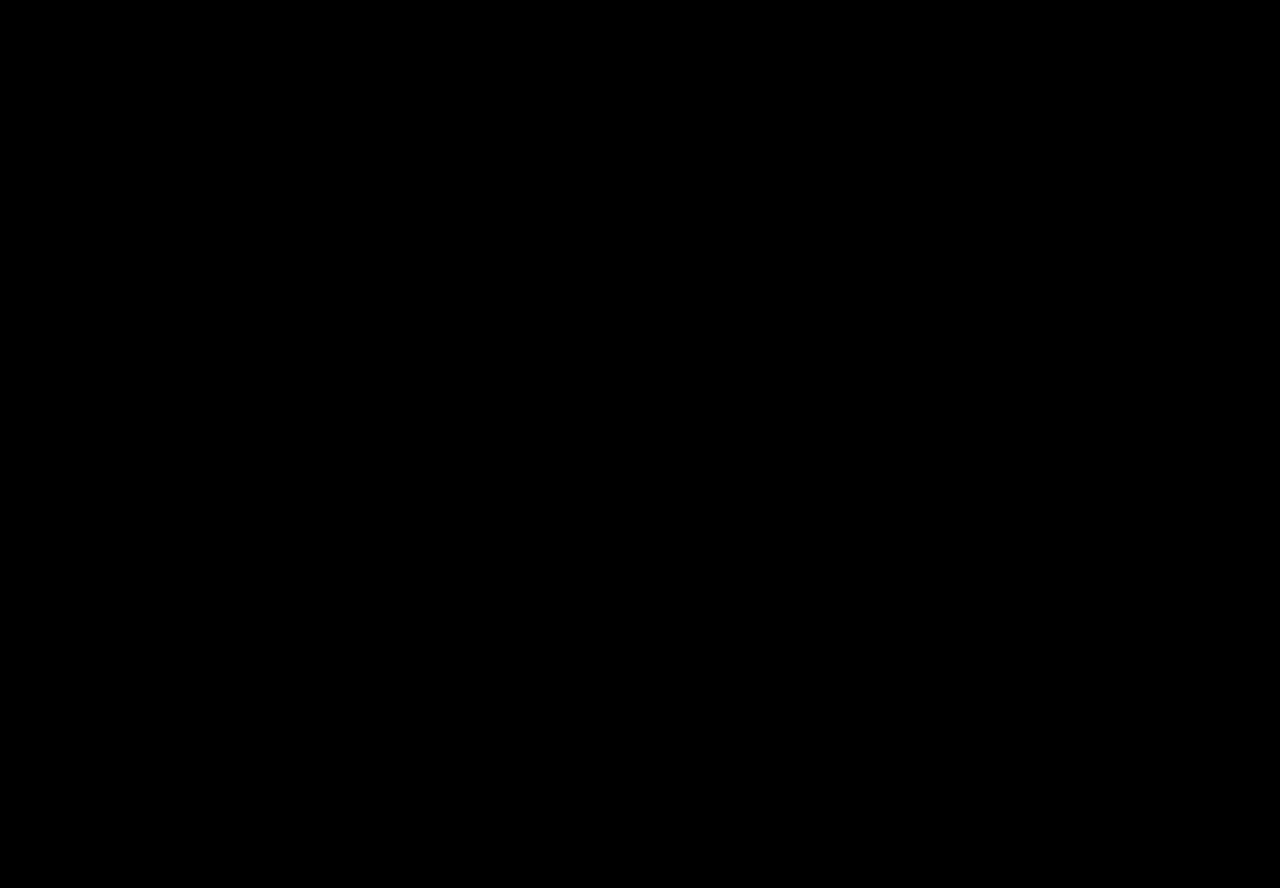
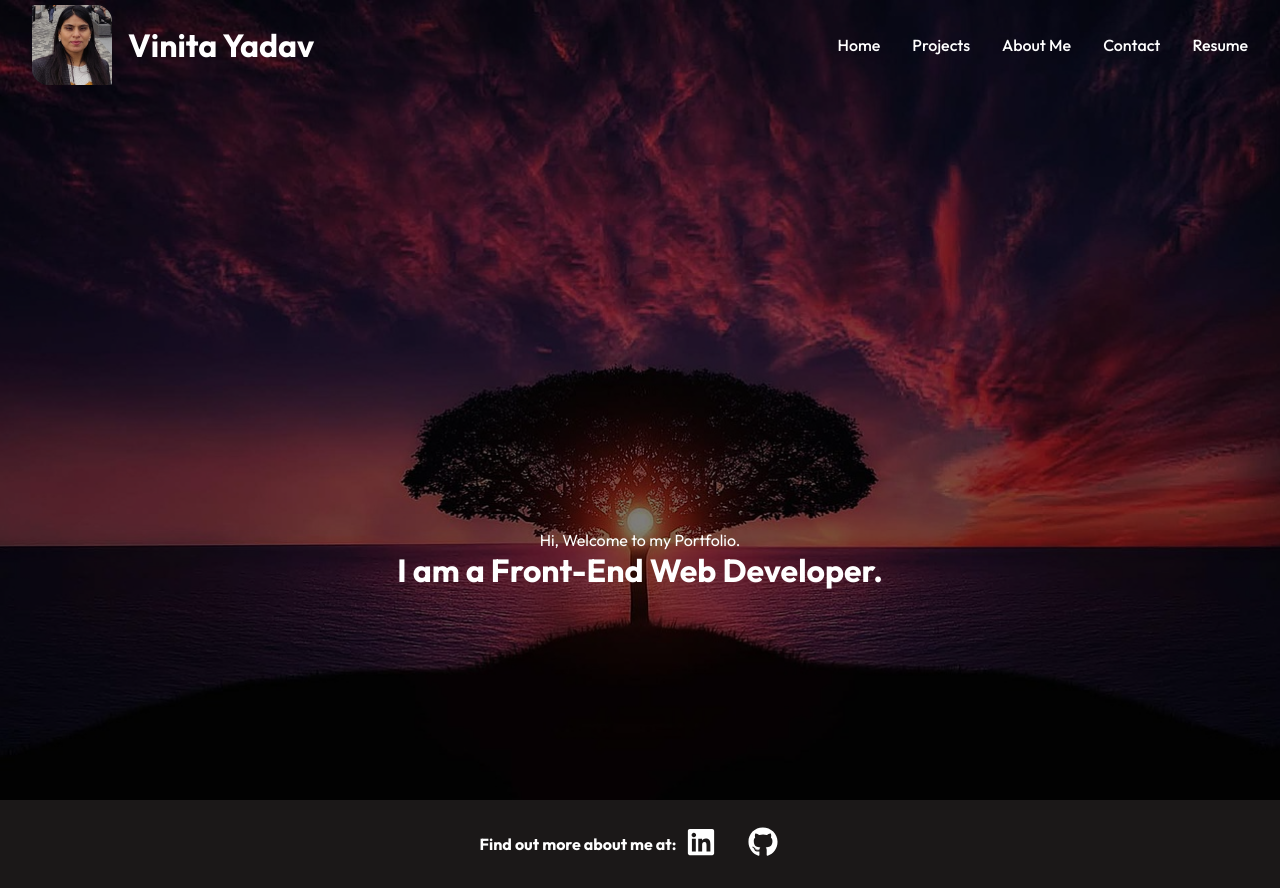
Before and after one commit to Vinita686/my-portfolio-React, a React (Create React App) app: page / in a window 1280 px wide. Before the commit this address had no page. Before the commit the page ends 800 px from the top, so only its background shows below. Built offline with nearby package versions, Linux system fonts and the light colour scheme.

Commit message:
added hashrouter instead of browserrouter

```diff
--- a/src/App.js
+++ b/src/App.js
@@ -4,22 +4,22 @@
 import Projects from './pages/Projects';
 import About from './pages/About';
 import Contact from './pages/Contact';
-import { BrowserRouter, Routes, Route } from "react-router-dom";
+import { HashRouter, Routes, Route } from "react-router-dom";
 
 function App() {
   return (
 
-   <BrowserRouter>
+   <HashRouter>
+    <div>
       <Routes>
-        <Route path='/my-portfolio-react' element={<Home />} />
-          <Route path='/my-portfolio-react/' element={<Home />} />
-          <Route path="/my-portfolio-react/projects" element={<Projects />} />
-          <Route path="/my-portfolio-react/contact" element={<Contact />} />
-          <Route path="/my-portfolio-react/about" element={<About />} />
-          {/* <Route path="*" element={<NoPage />} /> */}
+        <Route path='/' element={<Home />} />
 
-      </Routes>
-    </BrowserRouter>
+          <Route path="/projects" element={<Projects />} />
+          <Route path="/contact" element={<Contact />} />
+          <Route path="/about" element={<About />} />
+         </Routes>
+      </div>
+    </HashRouter>
 
   );
 }
```
